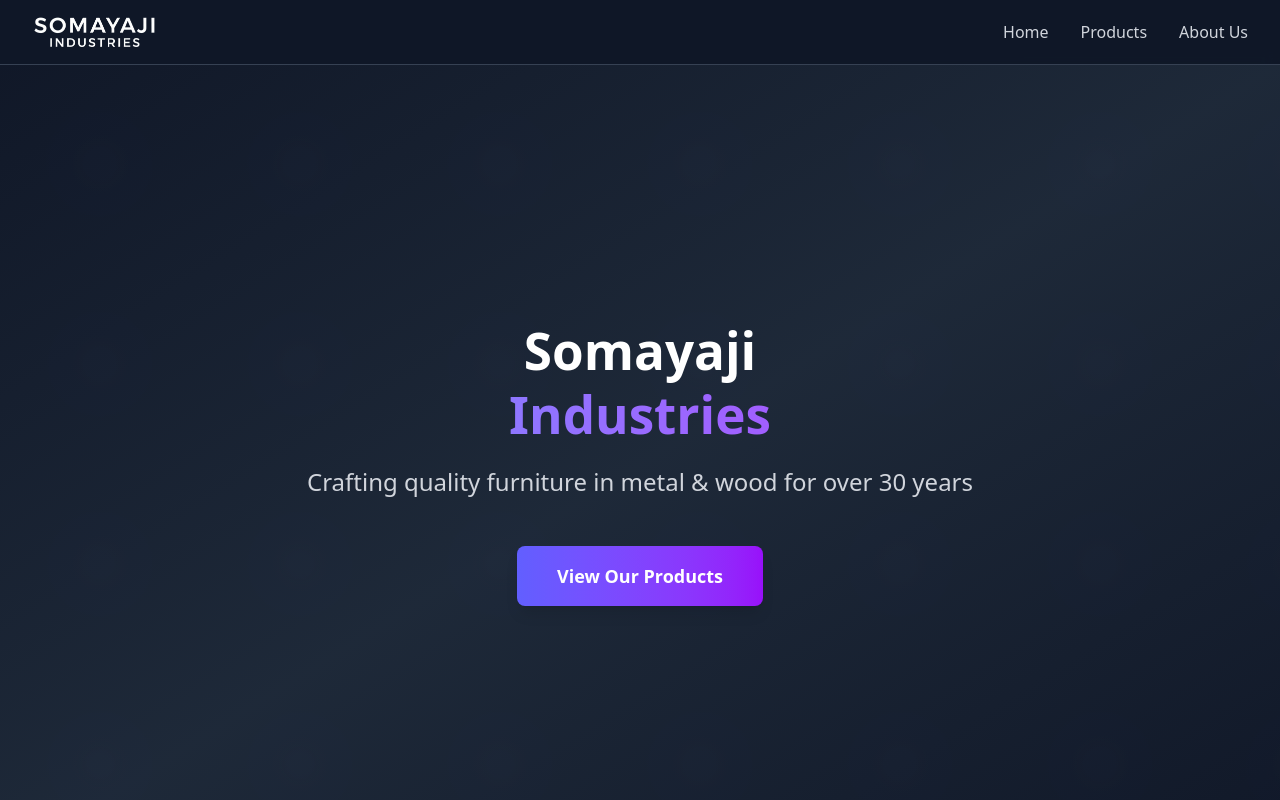
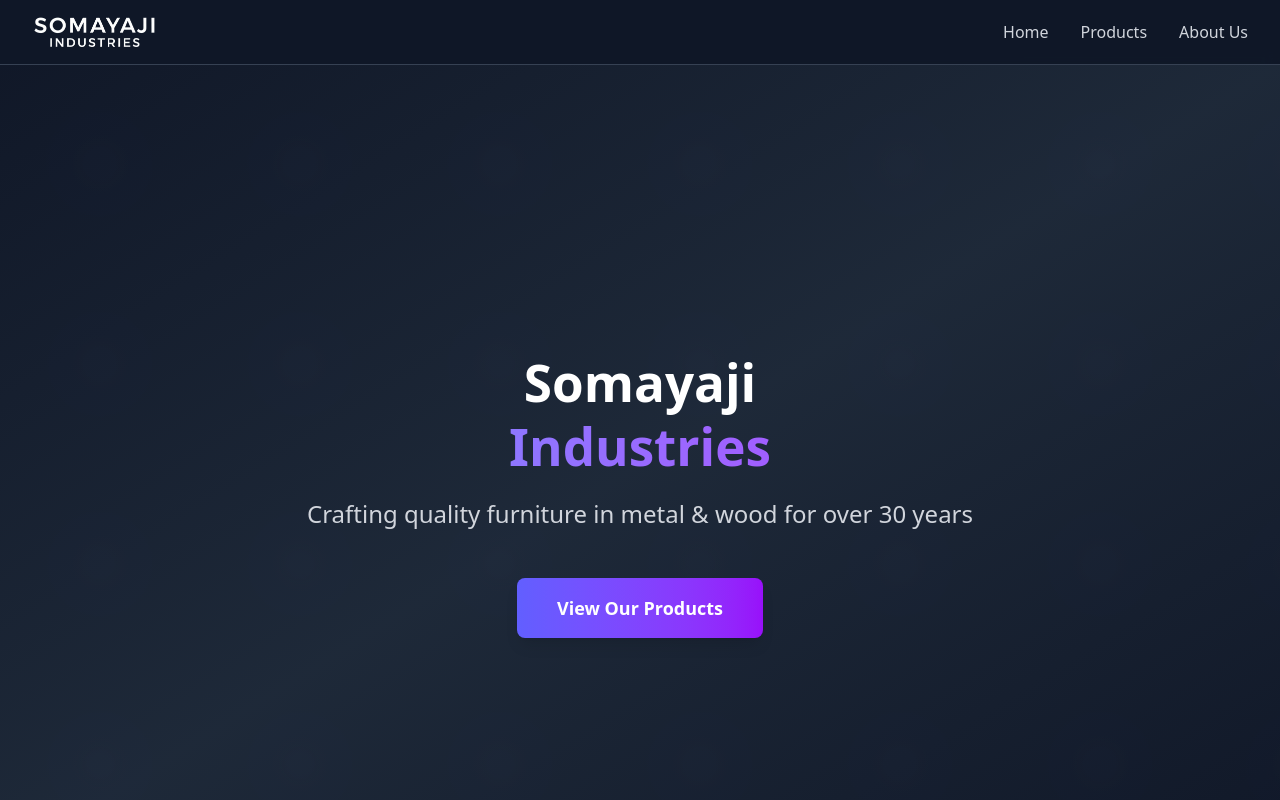
Before and after one commit to HarshithKDev/Somayaji-Industries, a React (Vite) app in the folder frontend/: page / in a window 1280 px wide. Shown: the top 800 px of the page. Built offline with nearby package versions, Linux system fonts and the light colour scheme.

Commit message:
update hero section

```diff
--- a/frontend/src/pages/HomePage.jsx
+++ b/frontend/src/pages/HomePage.jsx
@@ -40,7 +40,8 @@
   return (
     <section
       id="home"
-      className="relative min-h-screen flex items-center justify-center overflow-hidden"
+      className="relative h-screen flex items-center justify-center overflow-hidden"
+      style={{ paddingTop: '4rem' }}
     >
       {/* Clean Background */}
       <div className="absolute inset-0 bg-gradient-to-br from-gray-900 via-gray-800 to-gray-900">
```
